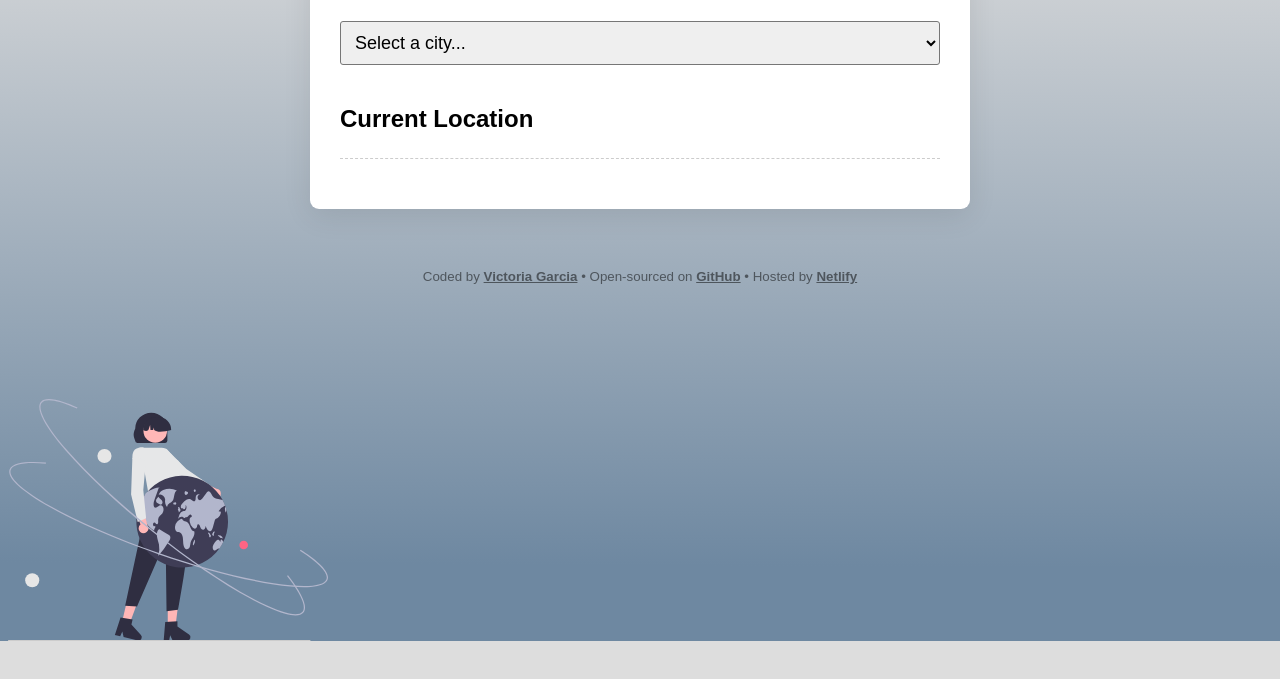
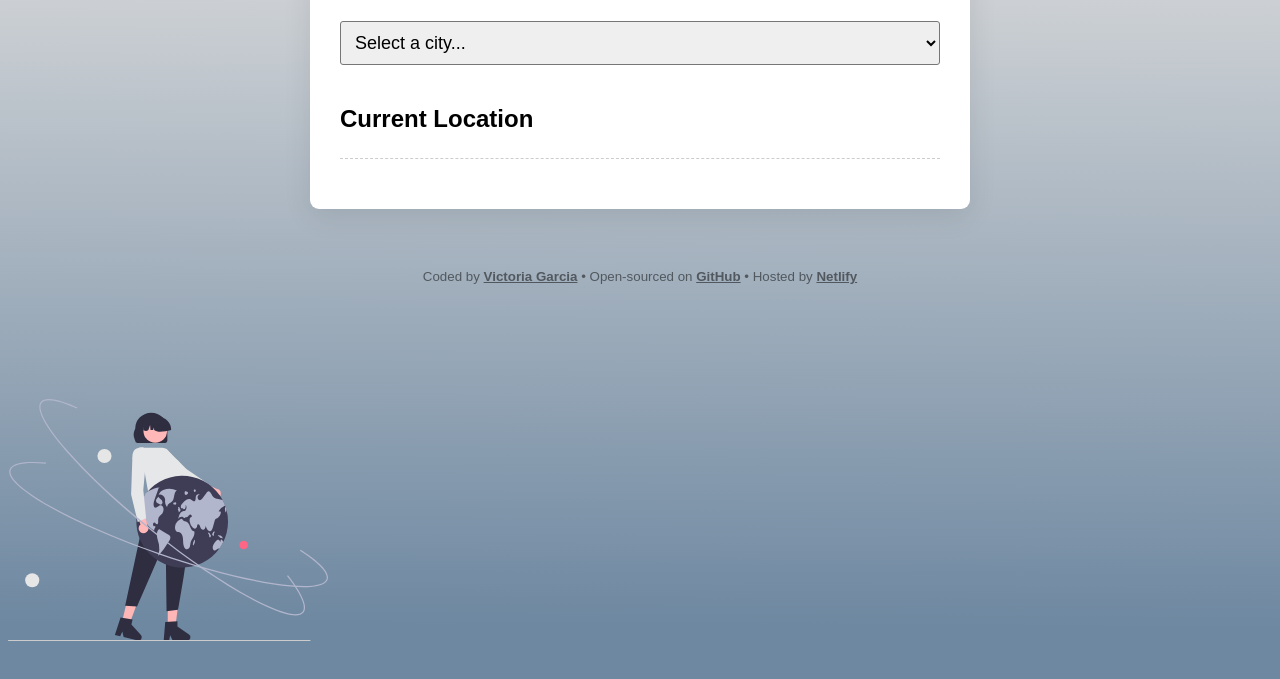
Before and after one commit to fifth-monger/world-clock, a plain HTML site: page index.html in a window 1280 px wide. Shown: the part 159-838 px from the top of the page. Drawn offline with nearby package versions, Linux system fonts and the light colour scheme; a script that the page names is missing.

Commit message:
fixed the overflow issue

```diff
--- a/src/styles.css
+++ b/src/styles.css
@@ -5,7 +5,7 @@ body {
     rgb(110, 136, 161) 90.2%
   );
   min-height: 100vh;
-  background-attachment: fixed;
+  overflow: hidden;
 }
 .container {
   max-width: 600px;
```
